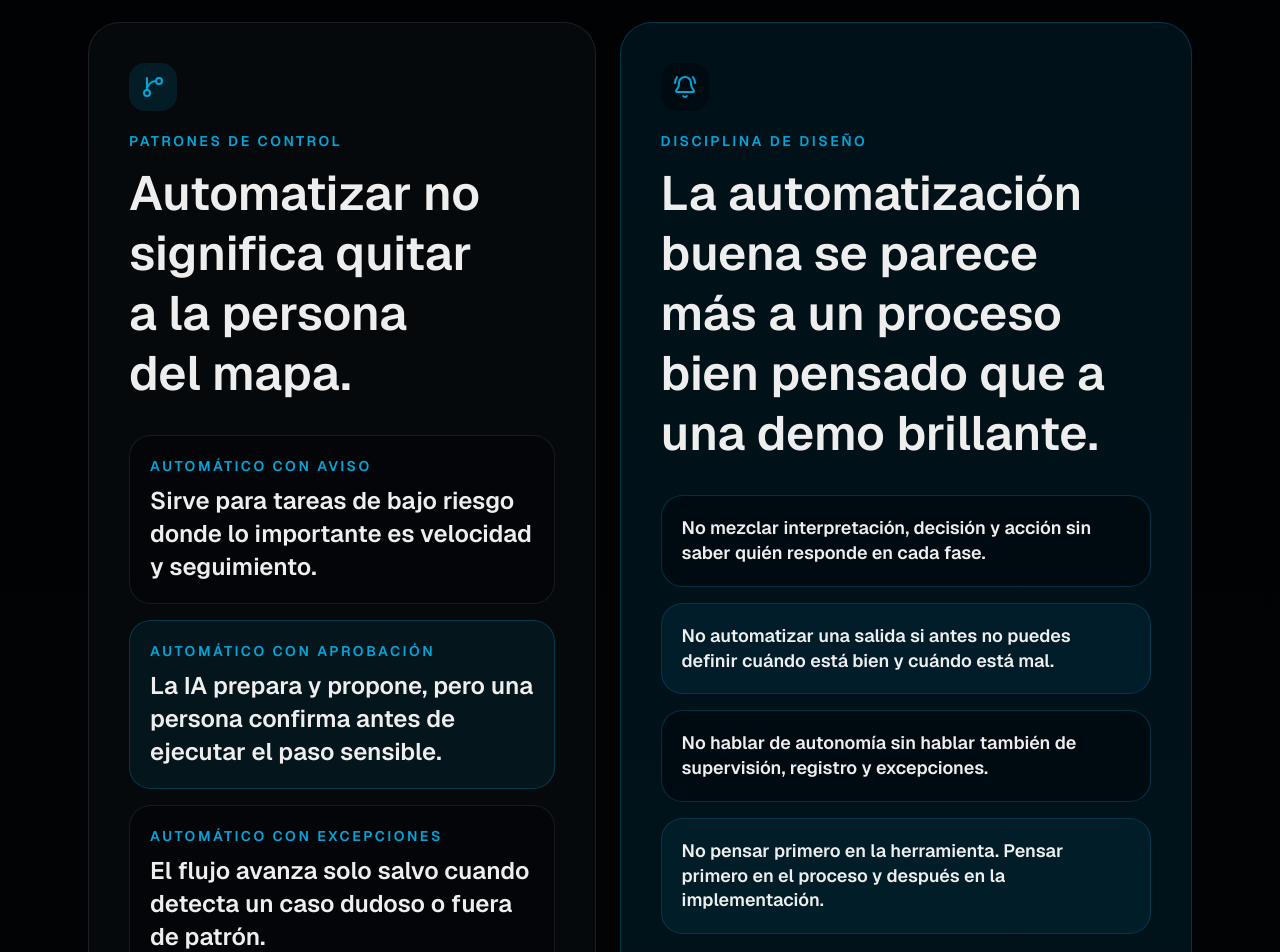
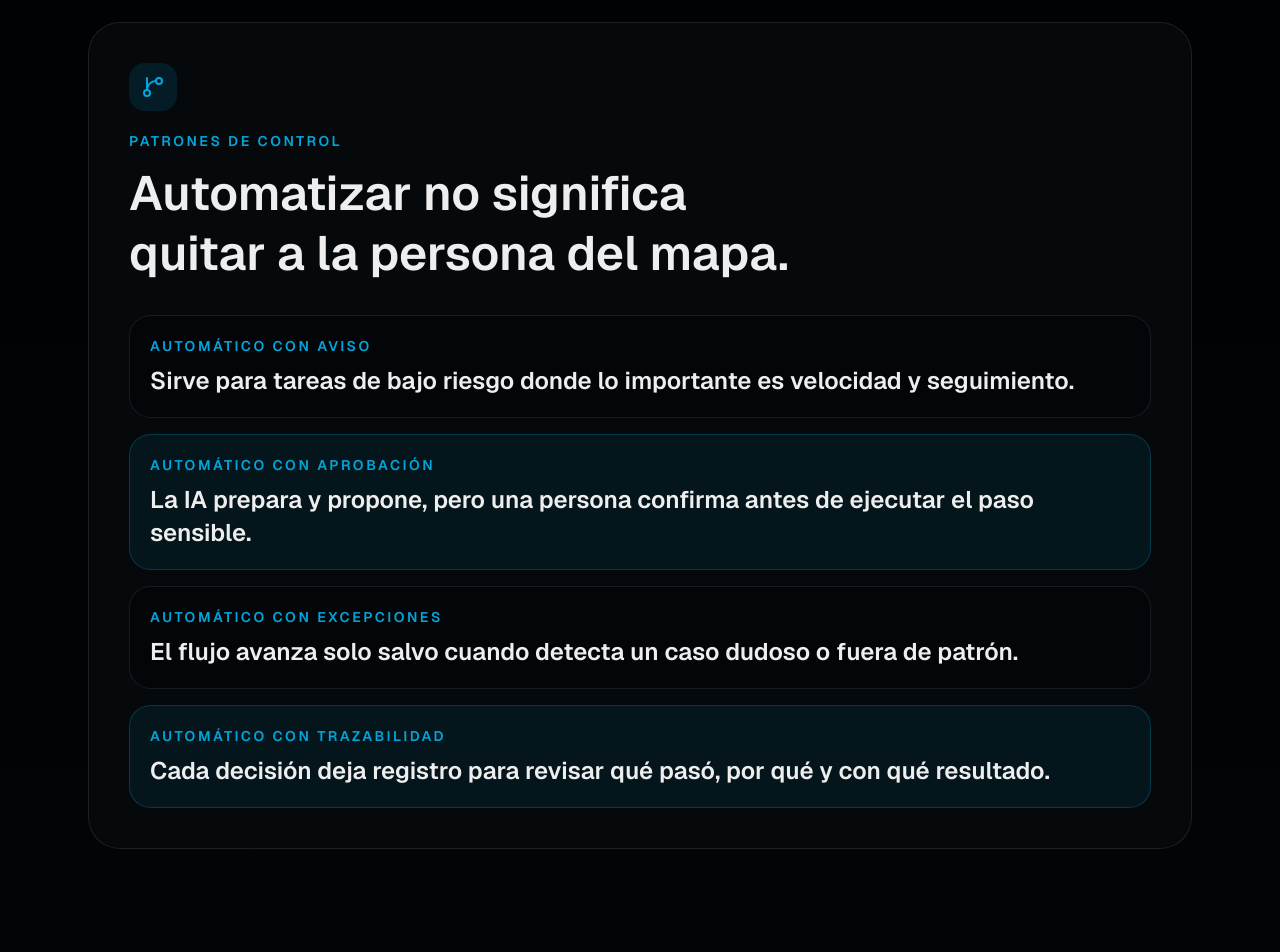
Before and after one commit to Juaaaaan/charlas, a Next.js app: page / in a window 1280 px wide. Shown: the part 6300-7252 px from the top of the page. Built offline with nearby package versions, Linux system fonts and the light colour scheme.

Commit message:
caharla 04

```diff
--- a/components/sections/prompt-section.tsx
+++ b/components/sections/prompt-section.tsx
@@ -1,7 +1,7 @@
 "use client"
 
 import { motion } from "framer-motion"
-import { BellRing, GitBranch, PlayCircle, ShieldCheck, Waypoints, Wrench } from "lucide-react"
+import { GitBranch, PlayCircle, ShieldCheck, Waypoints, Wrench } from "lucide-react"
 
 const automationPieces = [
   {
@@ -43,13 +43,6 @@ const controlPatterns = [
     title: "Automático con trazabilidad",
     description: "Cada decisión deja registro para revisar qué pasó, por qué y con qué resultado.",
   },
-]
-
-const designRules = [
-  "No mezclar interpretación, decisión y acción sin saber quién responde en cada fase.",
-  "No automatizar una salida si antes no puedes definir cuándo está bien y cuándo está mal.",
-  "No hablar de autonomía sin hablar también de supervisión, registro y excepciones.",
-  "No pensar primero en la herramienta. Pensar primero en el proceso y después en la implementación.",
 ]
 
 export function PromptSection() {
@@ -117,7 +110,7 @@ export function PromptSection() {
           </motion.div>
 
           <motion.div
-            className="grid gap-6 lg:grid-cols-[0.94fr_1.06fr]"
+            className="grid gap-6"
             initial={{ opacity: 0, y: 30 }}
             whileInView={{ opacity: 1, y: 0 }}
             viewport={{ once: true, margin: "-50px" }}
@@ -145,33 +138,6 @@ export function PromptSection() {
                 ))}
               </div>
             </div>
-
-            <div className="rounded-[2rem] border border-primary/25 bg-primary/10 p-8 md:p-10">
-              <div className="mb-5 flex h-12 w-12 items-center justify-center rounded-xl bg-background/35">
-                <BellRing className="h-6 w-6 text-primary" />
-              </div>
-              <p className="text-sm font-semibold uppercase tracking-[0.18em] text-primary">Disciplina de diseño</p>
-              <h3 className="mt-3 text-4xl font-semibold leading-tight text-balance text-foreground md:text-5xl">
-                La automatización buena se parece más a un proceso bien pensado que a una demo brillante.
-              </h3>
-              <div className="mt-8 grid gap-4">
-                {designRules.map((item, index) => (
-                  <div
-                    key={item}
-                    className={`rounded-[1.35rem] border px-5 py-5 ${
-                      index === 0 || index === 2 ? "border-primary/25 bg-background/35" : "border-primary/20 bg-primary/8"
-                    }`}
-                  >
-                    <p className="text-lg font-semibold leading-snug text-foreground">{item}</p>
-                  </div>
-                ))}
-              </div>
-              <p className="mt-8 text-2xl font-semibold leading-relaxed text-balance text-foreground md:text-3xl">
-                La autonomía sin control no es madurez.
-                <br />
-                Es fragilidad.
-              </p>
-            </div>
           </motion.div>
         </div>
       </div>
```
Also changed, not shown: 1 other file (tests, documents, lock files or other folders).
